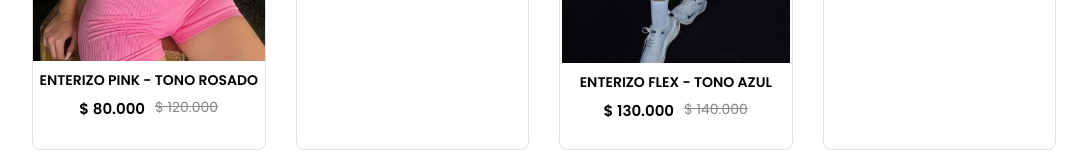
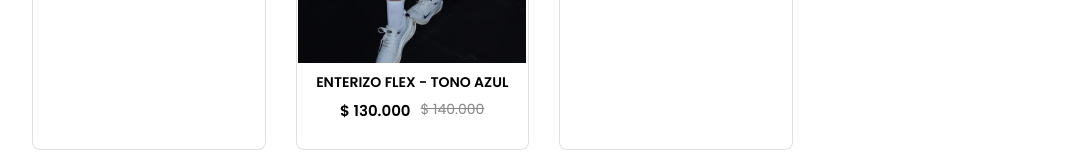
Before and after one commit to luis13xd/arual, a React (Create React App) app: page / in a window 1280 px wide. Shown: the part 1260-1420 px from the top of the page, without its empty margins (96-1183 px from the left). Built offline with nearby package versions, Linux system fonts and the light colour scheme.

Commit message:
eliminamos set pink

```diff
--- a/src/Components/Assets/new_data.js
+++ b/src/Components/Assets/new_data.js
@@ -1,16 +1,8 @@
 import setbabyblue1 from "./sets/setbabyblue1.jpeg";
 import setmarazul1 from "./sets/setmarazul1.jpeg";
-import setpink1 from "./sets/setpink1.jpeg";
 import enterizoflexazulcielo1 from "./enterizos/enterizoflexazul1.jpeg";
 
 let new_data = [
-  {
-    id: 408,
-    name: "ENTERIZO PINK - TONO ROSADO",
-    image: setpink1,
-    new_price: 80000,
-    old_price: 120000,
-  },
   {
     id: 402,
     name: "SET BABY - TONO AZUL",
```
